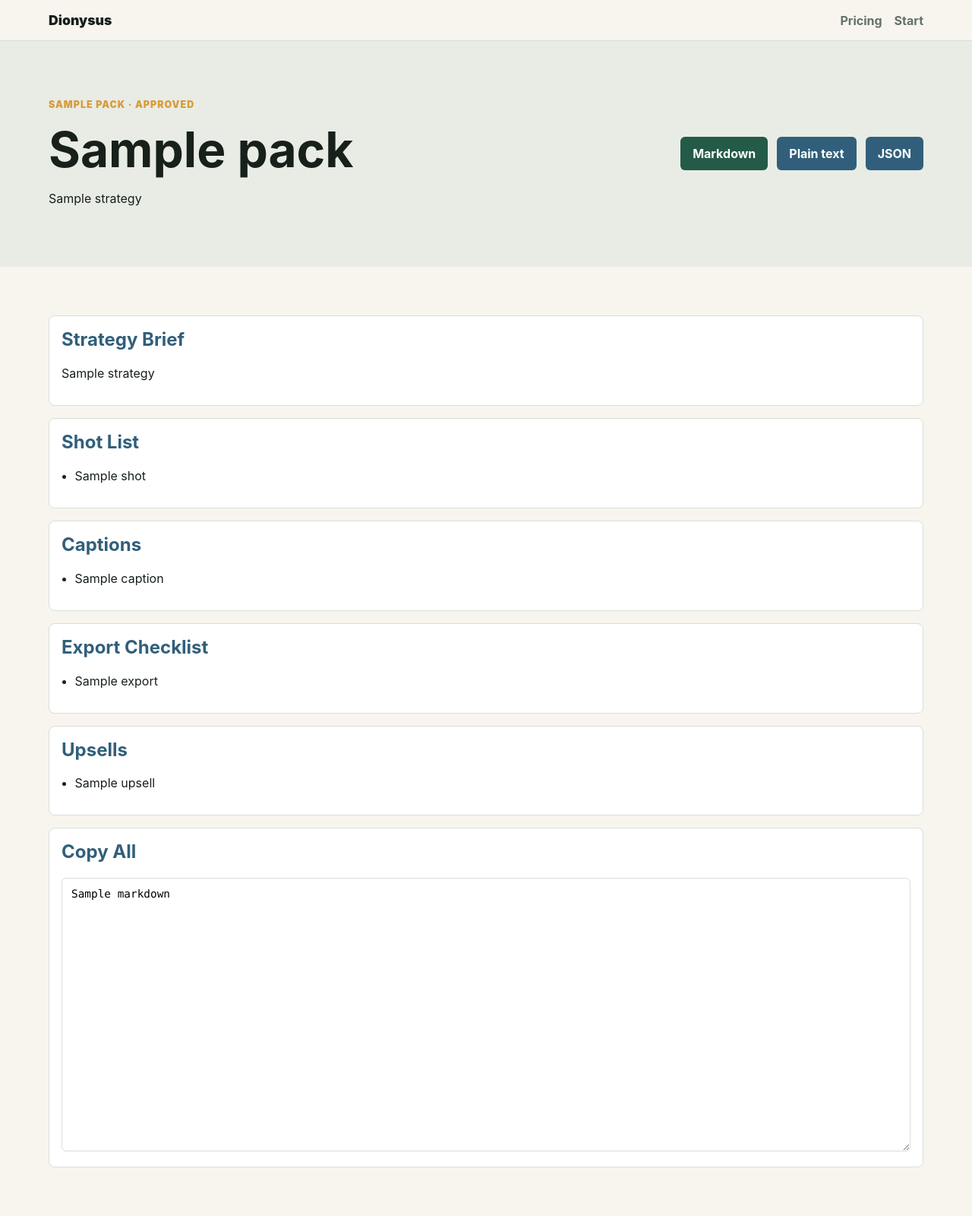
After one commit to Ayyitskevin/dionysus, a FastAPI app: template templates/shared_pack.html in a window 1280 px wide. The commit adds this page. Shown: the whole page at 76% size. Run offline with FastAPI, Linux system fonts and the light colour scheme; the template is opened without the code that fills it: most values are stand-ins (such as "Sample title", 1, 10 or a date in 2020); parts of the project's set-up code (start-up, migrations or seed data) failed here and were passed over.

Commit message:
Add pack sharing and exports

```diff
--- a/app/main.py
+++ b/app/main.py
@@ -6,11 +6,11 @@ import logging
 
 from fastapi import Depends, FastAPI, Form, HTTPException, Request
 from fastapi.exception_handlers import http_exception_handler
-from fastapi.responses import HTMLResponse, RedirectResponse
+from fastapi.responses import HTMLResponse, PlainTextResponse, RedirectResponse, Response
 from fastapi.staticfiles import StaticFiles
 from starlette.exceptions import HTTPException as StarletteHTTPException
 
-from . import billing, config, db, jobs, plans, readiness, recipes, security
+from . import billing, config, db, jobs, packs as pack_utils, plans, readiness, recipes, security
 from .render import ROOT, templates
 
 logging.basicConfig(level=logging.INFO,
@@ -297,6 +297,86 @@ async def generate_pack(request: Request, slug: str, campaign_id: int,
     return RedirectResponse(f"/w/{slug}#packs", status_code=303)
 
 
+@app.post("/w/{slug}/packs/{pack_id}/approve")
+async def approve_pack(request: Request, slug: str, pack_id: int):
+    org, _ = _require_workspace(request, slug)
+    pack = pack_utils.get_for_org(pack_id, org["id"])
+    if not pack:
+        raise HTTPException(status_code=404, detail="pack not found")
+    db.run("""UPDATE content_packs SET status='approved', approved_at=datetime('now'),
+              updated_at=datetime('now') WHERE id=?""", (pack_id,))
+    return RedirectResponse(f"/w/{slug}#pack-{pack_id}", status_code=303)
+
+
+@app.post("/w/{slug}/packs/{pack_id}/share")
+async def share_pack(request: Request, slug: str, pack_id: int):
+    org, _ = _require_workspace(request, slug)
+    pack = pack_utils.get_for_org(pack_id, org["id"])
+    if not pack:
+        raise HTTPException(status_code=404, detail="pack not found")
+    token = pack_utils.ensure_share_token(pack_id)
+    return RedirectResponse(f"/share/{token}", status_code=303)
+
+
+def _export_response(pack, fmt: str):
+    if fmt == "md":
+        content = pack_utils.markdown(pack)
+        media_type = "text/markdown; charset=utf-8"
+        ext = "md"
+    elif fmt == "txt":
+        content = pack_utils.plain_text(pack)
+        media_type = "text/plain; charset=utf-8"
+        ext = "txt"
+    elif fmt == "json":
+        content = json.dumps(pack_utils.body(pack), indent=2)
+        media_type = "application/json"
+        ext = "json"
+    else:
+        raise HTTPException(status_code=404, detail="unknown export format")
+    db.run("""UPDATE content_packs SET status='exported', exported_at=datetime('now'),
+              updated_at=datetime('now') WHERE id=?""", (pack["id"],))
+    headers = {"Content-Disposition":
+               f'attachment; filename="{pack_utils.filename(pack, ext)}"'}
+    return Response(content, media_type=media_type, headers=headers)
+
+
+@app.get("/w/{slug}/packs/{pack_id}/export.{fmt}")
+async def export_pack(request: Request, slug: str, pack_id: int, fmt: str):
+    org, _ = _require_workspace(request, slug)
+    pack = pack_utils.get_for_org(pack_id, org["id"])
+    if not pack:
+        raise HTTPException(status_code=404, detail="pack not found")
+    return _export_response(pack, fmt)
+
+
+@app.get("/share/{token}", response_class=HTMLResponse)
+async def shared_pack(request: Request, token: str):
+    pack = pack_utils.get_by_token(token)
+    if not pack:
+        raise HTTPException(status_code=404, detail="shared pack not found")
+    return templates.TemplateResponse(request, "shared_pack.html", {
+        "pack": pack,
+        "body": pack_utils.body(pack),
+        "markdown": pack_utils.markdown(pack),
+    })
+
+
+@app.get("/share/{token}/export.{fmt}")
+async def export_shared_pack(token: str, fmt: str):
+    pack = pack_utils.get_by_token(token)
+    if not pack:
+        raise HTTPException(status_code=404, detail="shared pack not found")
+    return _export_response(pack, fmt)
+
+
+@app.get("/share/{token}/copy.txt", response_class=PlainTextResponse)
+async def copy_shared_pack(token: str):
+    pack = pack_utils.get_by_token(token)
+    if not pack:
+        raise HTTPException(status_code=404, detail="shared pack not found")
+    return pack_utils.plain_text(pack)
+
+
 @app.get("/w/{slug}/billing", response_class=HTMLResponse)
 async def billing_page(request: Request, slug: str):
     org, _ = _require_workspace(request, slug)
--- a/static/dionysus.css
+++ b/static/dionysus.css
@@ -195,6 +195,14 @@ label { display: grid; gap: 0.4rem; font-size: 0.9rem; font-weight: 700; }
   border-bottom: 1px solid var(--line);
   margin-bottom: 1rem;
 }
+.pack-actions {
+  display: flex;
+  gap: 0.5rem;
+  flex-wrap: wrap;
+  justify-content: flex-end;
+  align-items: center;
+}
+.pack-actions form { margin: 0; }
 .pack h3 { margin: 0 0 0.75rem; }
 .pack-grid {
   display: grid;
@@ -202,7 +210,24 @@ label { display: grid; gap: 0.4rem; font-size: 0.9rem; font-weight: 700; }
   gap: 1rem;
 }
 .pack-grid h4 { color: var(--blue); margin-bottom: 0.4rem; }
-.pack-grid ul, .price ul { padding-left: 1.1rem; }
+.pack-grid ul, .price ul, .pack-section ul { padding-left: 1.1rem; }
+.pack-detail {
+  display: grid;
+  gap: 1rem;
+}
+.pack-section {
+  background: white;
+  border: 1px solid var(--line);
+  border-radius: 8px;
+  padding: 1rem;
+}
+.pack-section h2, .pack-section h4 { margin-top: 0; color: var(--blue); }
+.copy-block textarea {
+  min-height: 360px;
+  font-family: ui-monospace, SFMono-Regular, Menlo, Consolas, monospace;
+  font-size: 0.9rem;
+}
+.shared-hero { background: #e8ece5; }
 .empty-state {
   border: 1px dashed var(--line);
   border-radius: 8px;
--- /dev/null
+++ b/templates/shared_pack.html
@@ -0,0 +1,43 @@
+{% extends "base.html" %}
+{% block title %}{{ pack.title }} · Platekit{% endblock %}
+{% block content %}
+<section class="workspace-head shared-hero">
+  <div>
+    <p class="eyebrow">{{ pack.recipe_name }} · {{ pack.status }}</p>
+    <h1>{{ pack.title }}</h1>
+    <p>{{ body.strategy }}</p>
+  </div>
+  <div class="head-actions">
+    <a class="button" href="/share/{{ pack.share_token }}/export.md">Markdown</a>
+    <a class="button secondary" href="/share/{{ pack.share_token }}/export.txt">Plain text</a>
+    <a class="button secondary" href="/share/{{ pack.share_token }}/export.json">JSON</a>
+  </div>
+</section>
+
+<section class="band pack-detail">
+  <article class="pack-section">
+    <h2>Strategy Brief</h2>
+    <p>{{ body.strategy }}</p>
+  </article>
+  <article class="pack-section">
+    <h2>Shot List</h2>
+    <ul>{% for x in body.shot_list %}<li>{{ x }}</li>{% endfor %}</ul>
+  </article>
+  <article class="pack-section">
+    <h2>Captions</h2>
+    <ul>{% for x in body.captions %}<li>{{ x }}</li>{% endfor %}</ul>
+  </article>
+  <article class="pack-section">
+    <h2>Export Checklist</h2>
+    <ul>{% for x in body.exports %}<li>{{ x }}</li>{% endfor %}</ul>
+  </article>
+  <article class="pack-section">
+    <h2>Upsells</h2>
+    <ul>{% for x in body.upsells %}<li>{{ x }}</li>{% endfor %}</ul>
+  </article>
+  <article class="pack-section copy-block">
+    <h2>Copy All</h2>
+    <textarea readonly>{{ markdown }}</textarea>
+  </article>
+</section>
+{% endblock %}
```
Also changed, not shown: app/packs.py (added, +78 -0 lines), templates/workspace.html (+12 -3 lines), tests/test_app.py (+48 -0 lines), migrations/003_pack_sharing.sql (added).
